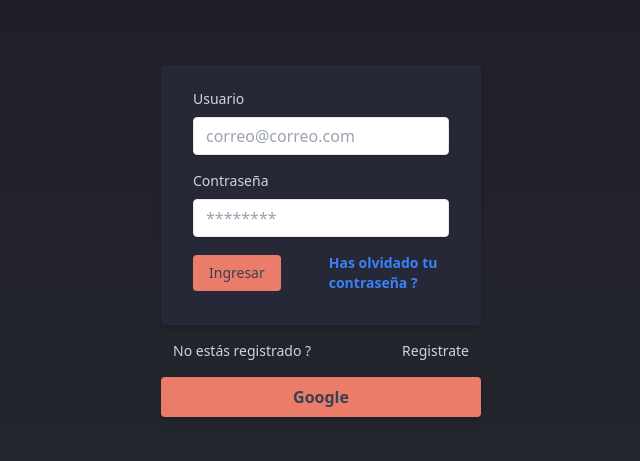
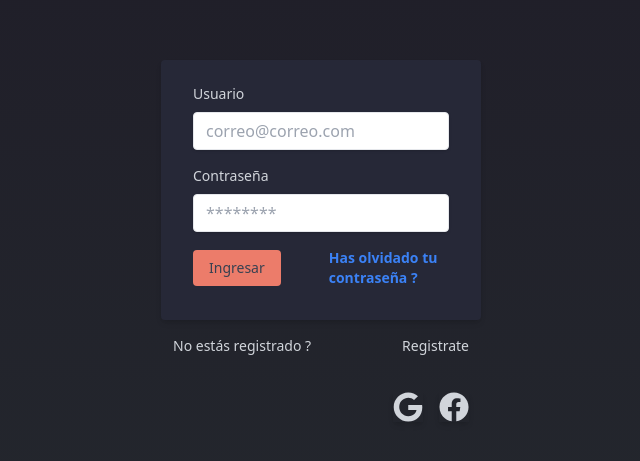
Before and after one commit to facuguardia/app-food, a React (Vite) app: page /login in a window 1280 px wide. Shown: the part 159-620 px from the top of the page, without its empty margins (319-959 px from the left). Built offline with nearby package versions, Linux system fonts and the light colour scheme; no server answers.

Commit message:
restyling de login

```diff
--- a/src/components/login/Login.jsx
+++ b/src/components/login/Login.jsx
@@ -1,10 +1,12 @@
 import { useState } from "react";
 import { useNavigate, Link } from "react-router-dom";
-
-// Context
+// Iconos
+import { FcGoogle } from "react-icons/fc";
+import { FaFacebook, FaGoogle } from "react-icons/fa";
+// Componentes
+import Alert from "./Alert";
+// Contexto
 import { useAuth } from "../../context/AuthContext";
-// Components
-import Alert from "./Alert";
 
 function Login() {
   const [user, setUser] = useState({
@@ -59,13 +61,15 @@
     }
   };
   return (
+    // Contenedor principal
     <div className=" w-full max-w-xs m-auto">
       {error && <Alert message={error} />}
-
+      {/* Formulario de inicio de secion */}
       <form
         onSubmit={handleSubmit}
         className="bg-primary shadow-md rounded px-8 pt-6 pb-8 mb-4"
       >
+        {/* Usuario */}
         <div className="mb-4">
           <label
             htmlFor="email"
@@ -81,7 +85,7 @@
             onChange={handleChange}
           />
         </div>
-
+        {/* Contraseña */}
         <div className="mb-4">
           <label
             htmlFor="password"
@@ -98,11 +102,12 @@
             onChange={handleChange}
           />
         </div>
+        {/* Botones de inicio de sesión */}
         <div className="flex items-center justify-between">
           <button className="bg-secondary hover:bg-secondary/50 text-gray-700 font-medium text-sm py-2 px-4 rounded focus:outline-none focus:shadow-outline">
             Ingresar
           </button>
-
+          {/* Enlace para restablecer contraseña */}
           <a
             href="#!"
             className="inline-block ml-12 align-baseline font-semibold text-sm text-blue-500 hover:text-blue-300"
@@ -112,17 +117,19 @@
           </a>
         </div>
       </form>
-
+      {/* Ruta a registro */}
       <p className="my-4 text-sm flex justify-between px-3">
         No estás registrado ?<Link to="/register">Registrate</Link>
       </p>
-
-      <button
-        onClick={handleGoogleSignin}
-        className="bg-secondary hover:bg-secondary/50 text-gray-700 font-semibold shadow-md rounded py-2 px-4 w-full"
-      >
-        Google
-      </button>
+      {/* Botones de redes sociales */}
+      <div className="flex justify-end items-center gap-4 pt-5 pr-3">
+        <button onClick={handleGoogleSignin} className="">
+          <FaGoogle className="text-3xl shadow-md" />
+        </button>
+        <button onClick={handleGoogleSignin} className="">
+          <FaFacebook className="text-3xl shadow-md" />
+        </button>
+      </div>
     </div>
   );
 }
```
